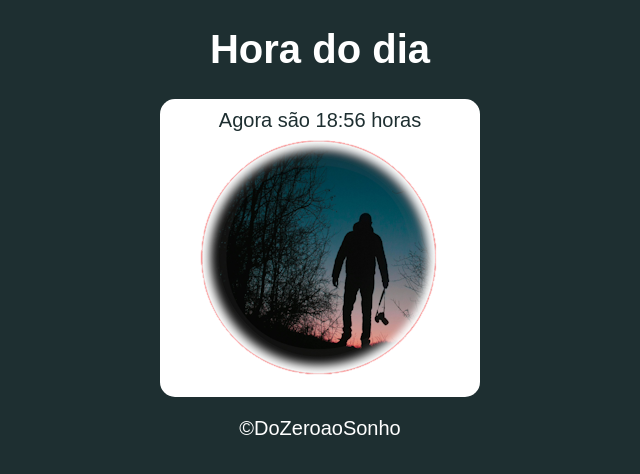
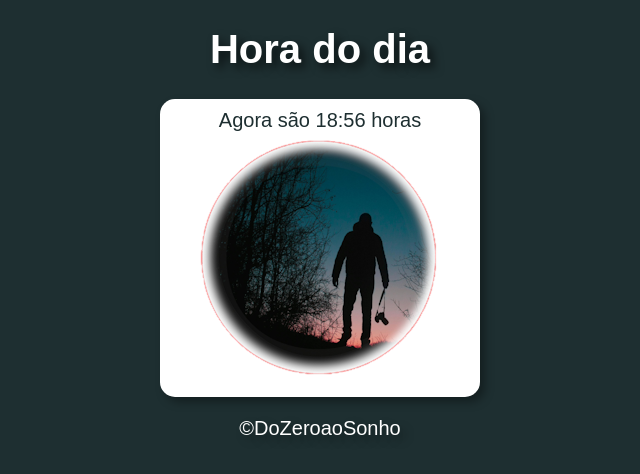
Before and after one commit to AlisonRodrigue/javascript, a plain HTML site: page LogicaJS/projetos/horario/pratica.html in a window 1280 px wide. Shown: the full height of the page, 320-960 px from the left. Drawn offline with Linux system fonts and the light colour scheme.

Commit message:
colocando mais estilos

```diff
--- a/LogicaJS/projetos/horario/horario.css
+++ b/LogicaJS/projetos/horario/horario.css
@@ -6,12 +6,16 @@ header{
     color: white;
     text-align: center;
 }
+h1{
+    text-shadow: 5px 5px 10px rgba(0, 0, 0, 0.637);
+}
 section{
     width: 300px;
     background-color: white;
     border-radius: 15px;
     padding: 10px;
     margin: auto;
+    box-shadow: 5px 5px 10px rgba(0, 0, 0, 0.349);
 }
 div{
     text-align: center;
@@ -20,3 +24,6 @@ footer{
     color: white;
     text-align: center;
 }
+footer > p{
+    text-shadow: 5px 5px 10px rgba(0, 0, 0, 0.349);
+}
```
